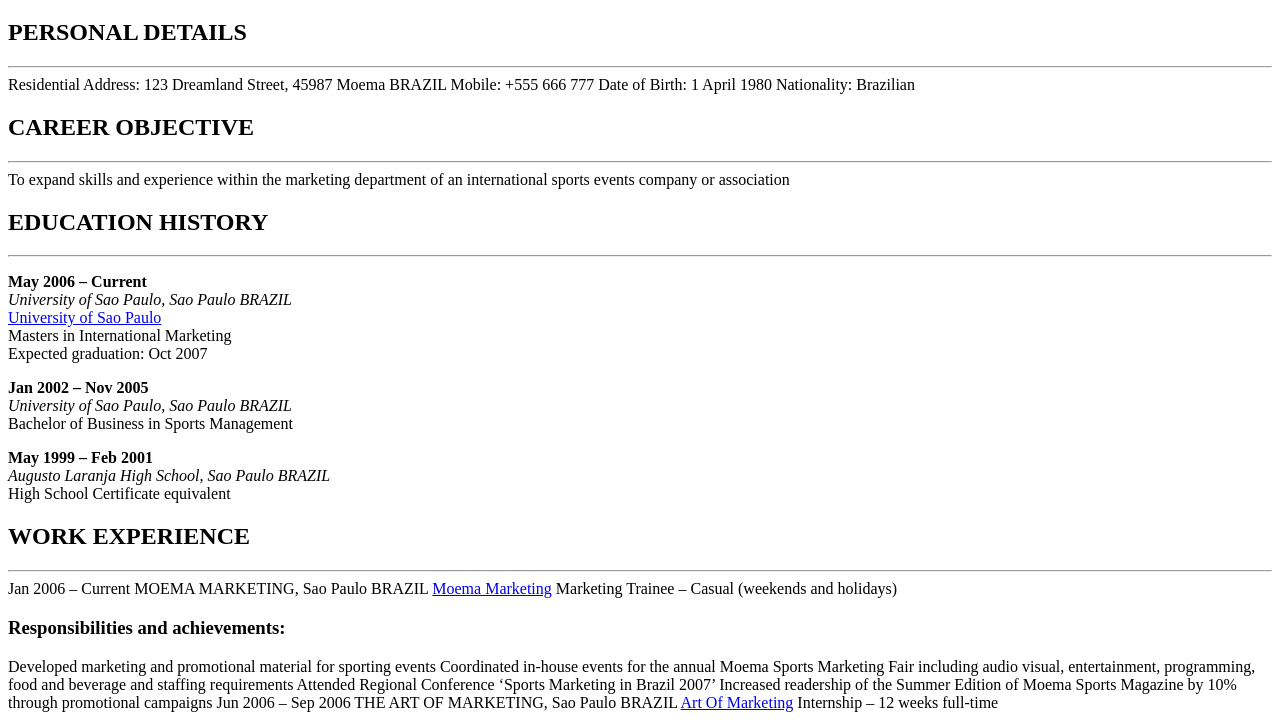
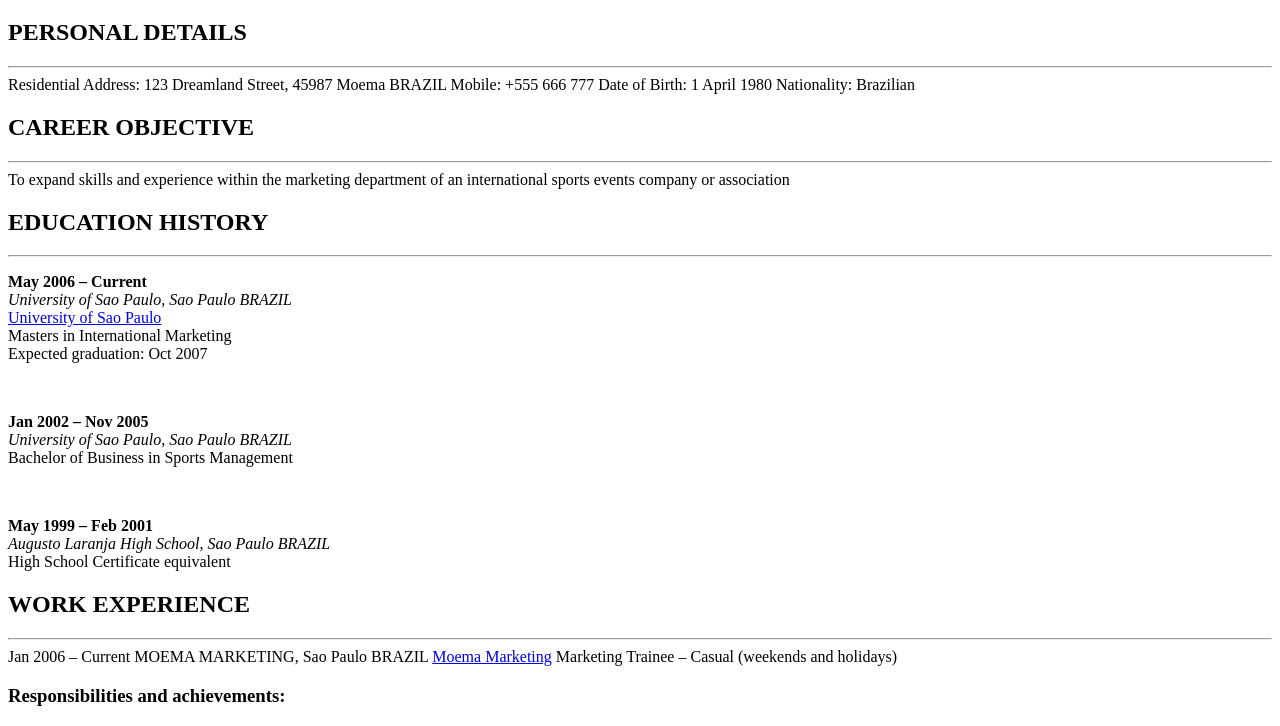
Before and after one commit to masoodj/dev109, a plain HTML site: page a1/index.html in a window 1280 px wide. Shown: the part 61-787 px from the top of the page. Drawn offline with Linux system fonts and the light colour scheme.

Commit message:
Update index.html

```diff
--- a/a1/index.html
+++ b/a1/index.html
@@ -25,13 +25,15 @@ To expand skills and experience within the marketing department of an internatio
   <i>University of Sao Paulo, Sao Paulo BRAZIL</i><br>
   <a href="http//:www.fe.usp.br">University of Sao Paulo</a><br>
 Masters in International Marketing<br>
-Expected graduation: Oct 2007<br>
+Expected graduation: Oct 2007
  </p>
+  <br>
  <p>
   <strong>Jan 2002 – Nov 2005</strong><br>
   <i>University of Sao Paulo, Sao Paulo BRAZIL</i><br>
-Bachelor of Business in Sports Management<br>
+Bachelor of Business in Sports Management
  </p>
+  <br>
 <p>
   <strong>May 1999 – Feb 2001</strong><br>
   <i>Augusto Laranja High School, Sao Paulo BRAZIL</i><br>
```
